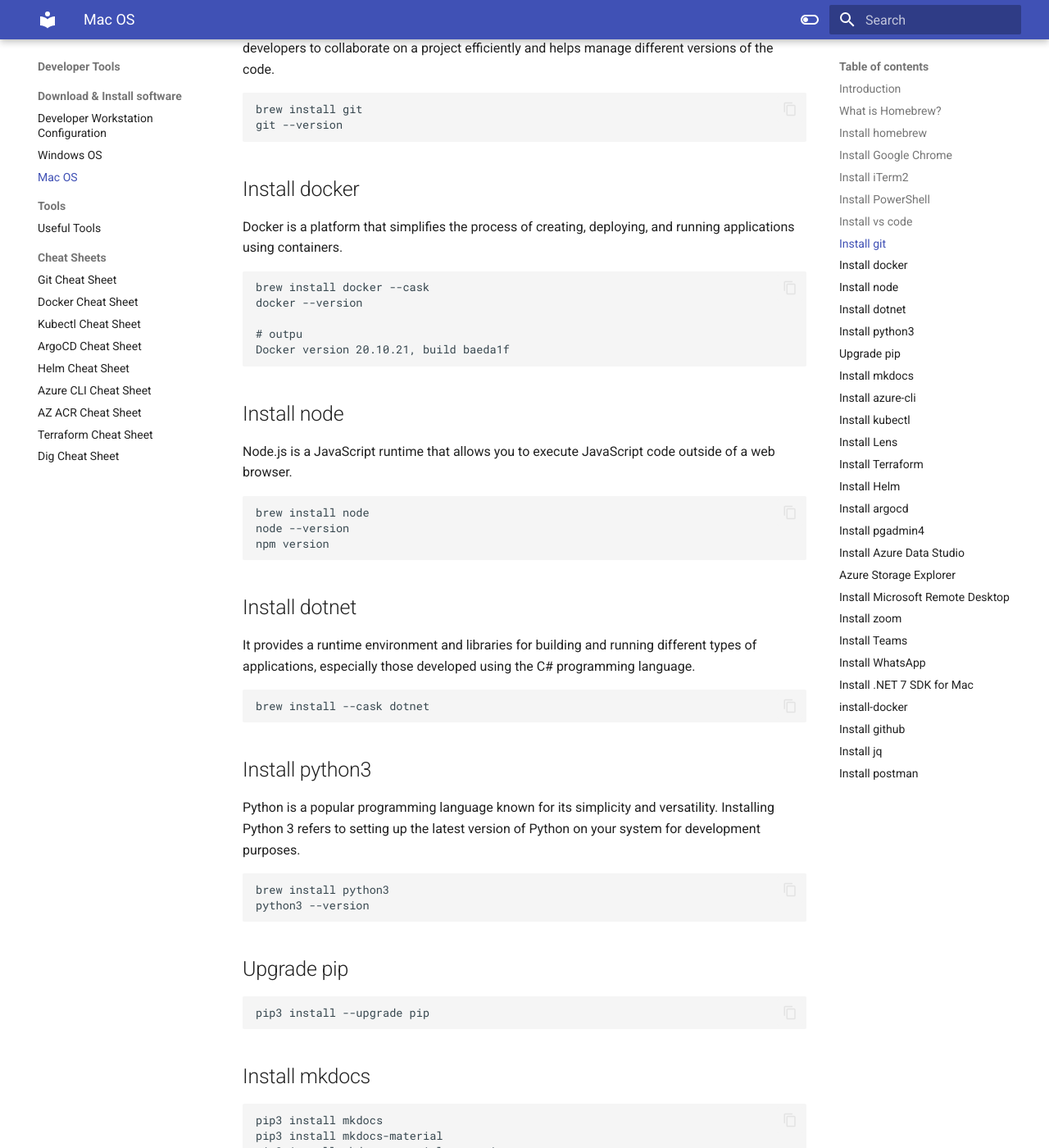
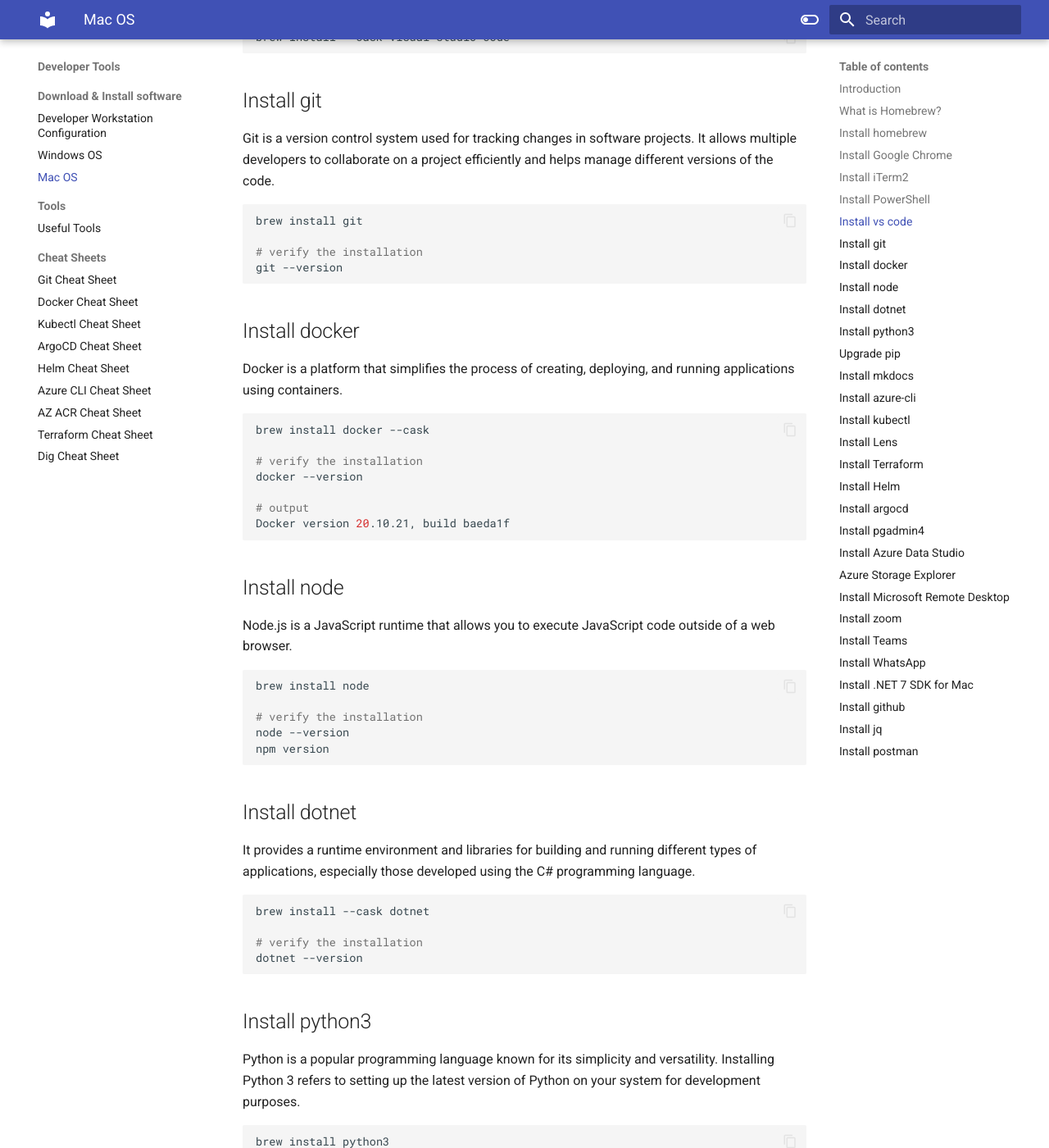
Before and after one commit to akeesari/anjikeesari, an MkDocs documentation site: the page built from docs/developertools/software/mac.md, in a window 1280 px wide and 1400 px high, scrolled down 2126 px. Shown: the whole window at 82% size. Built offline with MkDocs 1.6.1 and Material for MkDocs 9.7.7, drawn with Linux system fonts in a browser that asks for light colours; some of the changed text lies outside the part shown.

````diff
--- a/docs/developertools/software/mac.md
+++ b/docs/developertools/software/mac.md
@@ -32,11 +32,13 @@ eval "$(/opt/homebrew/bin/brew shellenv)"
 ```
 upgrade brew
 
-```
+```sh
 brew upgrade
 ```
 ```bash
 brew --version
+# or
+brew doctor
 ```
 Once the installation is finished, you can use the `brew` command to install, upgrade, and manage software packages using Homebrew.
 
@@ -45,6 +47,12 @@ Once the installation is finished, you can use the `brew` command to install, up
 
 ```sh
 brew install --cask google-chrome
+```
+
+verify the installed version #
+
+```sh
+/Applications/Google\ Chrome.app/Contents/MacOS/Google\ Chrome --version
 ```
 
 ## Install iTerm2
@@ -79,27 +87,33 @@ brew install --cask visual-studio-code
 
 Git is a version control system used for tracking changes in software projects. It allows multiple developers to collaborate on a project efficiently and helps manage different versions of the code.
 
-```
+```sh
 brew install git
+
+# verify the installation
 git --version
 ```
 ## Install docker
 
 Docker is a platform that simplifies the process of creating, deploying, and running applications using containers.
 
-```
+```sh
 brew install docker --cask
+
+# verify the installation
 docker --version
 
-# outpu
+# output
 Docker version 20.10.21, build baeda1f
 ```
 ## Install node
 
 Node.js is a JavaScript runtime that allows you to execute JavaScript code outside of a web browser.
 
-```
+```sh
 brew install node
+
+# verify the installation
 node --version
 npm version
 ```
@@ -108,21 +122,27 @@ npm version
 
 It provides a runtime environment and libraries for building and running different types of applications, especially those developed using the C# programming language.
 
-```
+```sh
 brew install --cask dotnet
+
+# verify the installation
+dotnet --version
 ```
 
 ## Install python3
 
 Python is a popular programming language known for its simplicity and versatility. Installing Python 3 refers to setting up the latest version of Python on your system for development purposes.
 
-```
+```sh
 brew install python3
+
+# verify the installation
 python3 --version
 ```
 
 ## Upgrade pip
-```
+
+```sh
 pip3 install --upgrade pip
 
 ```
@@ -136,7 +156,7 @@ pip3 install mkdocs-material-extensions
 
 Azure CLI is a command-line interface for managing and interacting with Microsoft Azure cloud services. It provides a convenient way to automate and control your Azure resources.
 
-```
+```sh
 brew install azure-cli
 ```
 
@@ -148,8 +168,10 @@ For more information, please refer to the following link: - - <https://kubernete
 
 ```sh
 brew install kubectl
+```
+verify the installation
 
-# verify the installation
+```sh
 kubectl version
 ```
 
@@ -165,11 +187,13 @@ brew install --cask lens
 
 Terraform is an infrastructure-as-code tool used for provisioning and managing cloud resources. It allows you to define your infrastructure in code and automates the deployment and management of resources across different cloud providers.
 
-```
+```sh
 brew install terraform
 ```
 
-```
+verify the installation
+
+```sh
 terraform version
 ```
 
@@ -177,10 +201,13 @@ terraform version
 
 Helm is a package manager for Kubernetes that simplifies the deployment and management of applications on Kubernetes clusters. It allows you to define and install applications using charts, which are packages of pre-configured Kubernetes resources.
 
-```
+```sh
 brew install helm
 ```
-```
+
+verify the installation
+
+```sh
 helm version
 ```
 
@@ -188,10 +215,13 @@ helm version
 
 Argo CD is a declarative, GitOps continuous delivery tool for Kubernetes.
 
-```
+```sh
 brew install argocd
 ```
-```
+
+verify the installation
+
+```sh
 argocd version
 ```
 
@@ -262,12 +292,12 @@ Use the following link for download and install it manually.
 
 <https://dotnet.microsoft.com/en-us/download/dotnet/thank-you/sdk-7.0.100-macos-x64-installer?journey=vs-code>
 
-## install-docker
+<!-- ## install-docker
 
 follow the instruction provided in the following links to install docker.
 
 <https://dotnet.microsoft.com/en-us/learn/aspnet/microservice-tutorial/install-docker>
-<https://docs.docker.com/desktop/install/mac-install/>
+<https://docs.docker.com/desktop/install/mac-install/> -->
 
 ## Install github
 
--- a/mkdocs.yml
+++ b/mkdocs.yml
@@ -18,7 +18,7 @@ site_description: >-
 # Configuration
 theme:
   name: material # readthedocs
-  custom_dir: overrides
+  custom_dir: docs/overrides
   # nav_style: dark
   shortcuts:
       help: 191    # ?
````
Also changed, not shown: docs/articles/mac-terminal-setup.md (+9 -0 lines), docs/articles/mkdocks-setup.md (added, +124 -0 lines), docs/overrides/404-1.html (renamed from overrides/404-1.html), docs/overrides/partials/footer1.html (renamed from overrides/partials/footer1.html), 2 other files.
